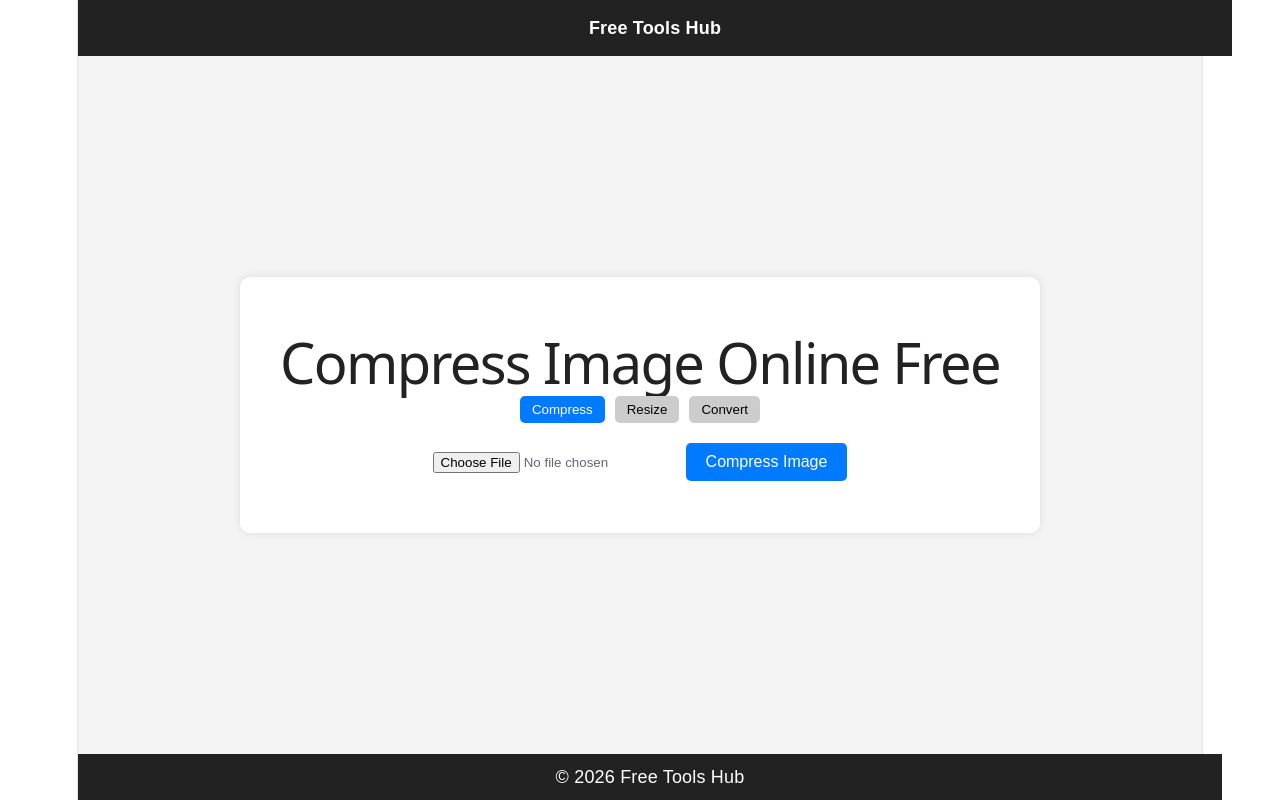
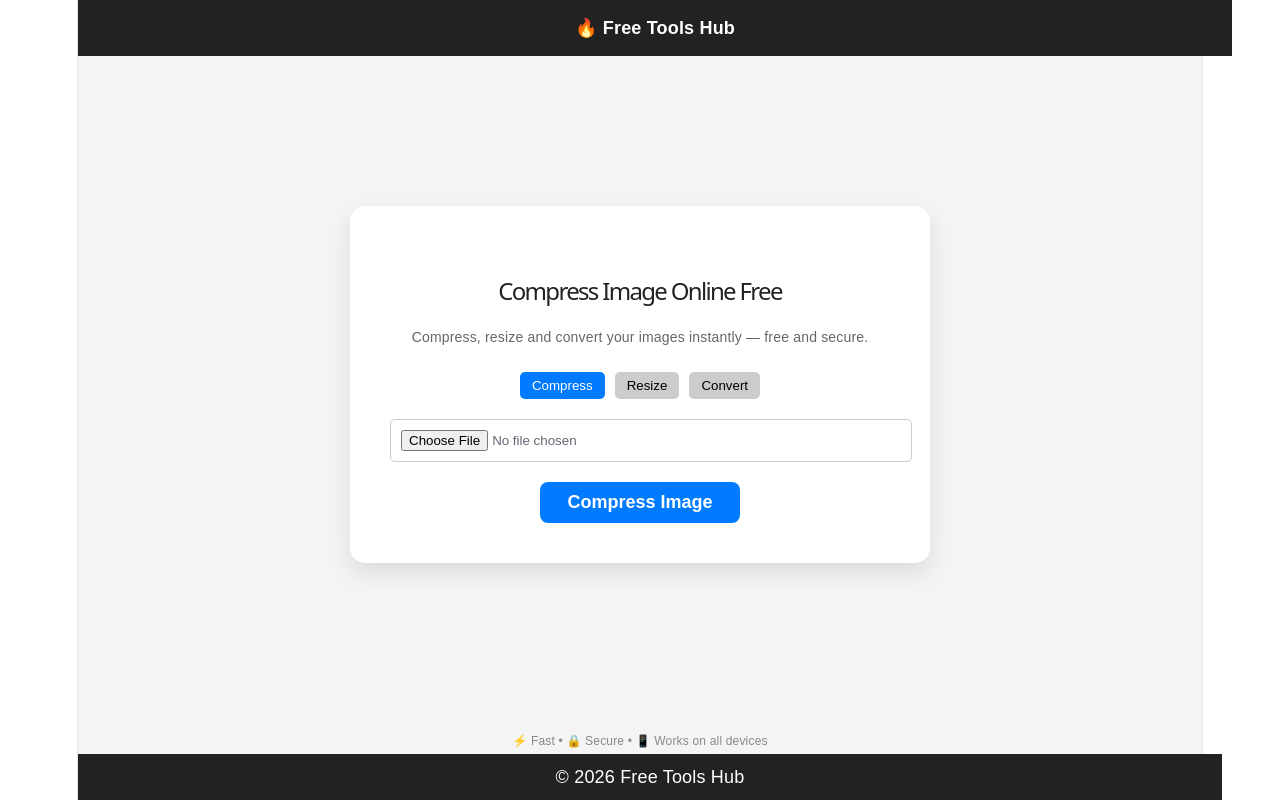
Before and after one commit to Hminghlua13/image-compressor, a React (Vite) app: page / in a window 1280 px wide. Built offline with nearby package versions, Linux system fonts and the light colour scheme.

Commit message:
UI polished

```diff
--- a/src/App.jsx
+++ b/src/App.jsx
@@ -79,7 +79,7 @@ const convertToPNG = () => {
       textAlign: "center",
       fontWeight: "bold"
     }}>
-      Free Tools Hub
+      🔥 Free Tools Hub
     </div>
 
     {/* 🧱 Main Content */}
@@ -88,18 +88,29 @@ const convertToPNG = () => {
       flexDirection: "column",
       alignItems: "center",
       justifyContent: "center",
-      flex: 1
+      flex: 1,
+      gap: "10px"
     }}>
       <div style={{
   backgroundColor: "white",
   padding: "40px",
-    borderRadius: "10px",
-    boxShadow: "0 0 10px rgba(0,0,0,0.1)",
-    textAlign: "center"
+  borderRadius: "15px",
+  boxShadow: "0 10px 25px rgba(0,0,0,0.1)",
+  textAlign: "center",
+  width: "100%",
+  maxWidth: "500px"
 }}>
-      <h1 style={{ marginBottom: "20px", color: "#222" }}>
+      <h1 style={{ marginBottom: "20px", color: "#222", fontSize: "24px" }}>
         Compress Image Online Free
       </h1>
+      <p style={{
+  color: "#666",
+  fontSize: "14px",
+  marginBottom: "20px"
+}}>
+  Compress, resize and convert your images instantly — free and secure.
+</p>
+
       <div style={{ marginBottom: "20px" }}>
   <button
     onClick={() => setActiveTool("compress")}
@@ -150,26 +161,34 @@ const convertToPNG = () => {
    <input
   type="file"
   onChange={handleImage}
-        style={{ marginBottom: "20px" }}
+  style={{
+    marginBottom: "20px",
+    padding: "10px",
+    border: "1px solid #ccc",
+    borderRadius: "5px",
+    width: "100%"
+  }}
 />
 
       {image && (
         <img
           src={URL.createObjectURL(image)}
           alt="preview"
-          style={{ width: "200px", marginBottom: "20px" }}
+          style={{ width: "200px", marginBottom: "20px", borderRadius: "10px", marginBottom: "20px" }}
         />
       )}
 
       <button
         onClick={compressImage}
         style={{
-          padding: "10px 20px",
-          fontSize: "16px",
+  padding: "10px",
+  width: "40%",
+  fontSize: "18px",
+  fontWeight: "bold",
   backgroundColor: "#007bff",
   color: "white",
   border: "none",
-          borderRadius: "5px",
+  borderRadius: "8px",
   cursor: "pointer"
 }}
       >
@@ -179,7 +198,7 @@ const convertToPNG = () => {
 )}
 {activeTool === "resize" && (
   <>
-  <h3 style={{ marginTop: "30px", marginBottom: "10px", color: "#333" }}>
+  <h3 style={{ marginBottom: "10px", color: "#444" }}>
   Resize Image
 </h3>
 
@@ -215,12 +234,14 @@ const convertToPNG = () => {
 <button
   onClick={resizeImage}
   style={{
-    padding: "10px 20px",
-    fontSize: "14px",
-    backgroundColor: "#28a745",
+  padding: "10px",
+  width: "40%",
+  fontSize: "18px",
+  fontWeight: "bold",
+  backgroundColor: "#007bff",
   color: "white",
   border: "none",
-    borderRadius: "5px",
+  borderRadius: "8px",
   cursor: "pointer"
 }}
 >
@@ -230,19 +251,21 @@ const convertToPNG = () => {
 )}
 {activeTool === "convert" &&(
   <>
-  <h3 style={{ marginTop: "30px", color: "#333" }}>
+  <h3 style={{ marginBottom: "10px", color: "#444" }}>
  Convert to PNG
 </h3>
 
 <button
   onClick={convertToPNG}
   style={{
-    padding: "10px 20px",
-    fontSize: "14px",
-    backgroundColor: "#ff5722",
+  padding: "10px",
+  width: "40%",
+  fontSize: "18px",
+  backgroundColor: "#007bff",
   color: "white",
+  fontWeight: "bold",
   border: "none",
-    borderRadius: "5px",
+  borderRadius: "8px",
   cursor: "pointer"
 }}
 >
@@ -256,9 +279,12 @@ const convertToPNG = () => {
           download="compressed.png"
           style={{
   marginTop: "20px",
+  display: "block",
   textDecoration: "none",
-            color: "#007bff",
-            fontWeight: "bold"
+  backgroundColor: "#222",
+  color: "white",
+  padding: "10px",
+  borderRadius: "8px"
 }}
         >
           Download Image
@@ -268,6 +294,13 @@ const convertToPNG = () => {
 
     </div>
 </div>
+<p style={{
+  marginTop: "15px",
+  fontSize: "12px",
+  color: "#888"
+}}>
+  ⚡ Fast • 🔒 Secure • 📱 Works on all devices
+</p>
     {/* 🔻 Footer */}
     <div style={{
       width: "100%",
```
Lines whose indentation alone changed are shown as unchanged.
